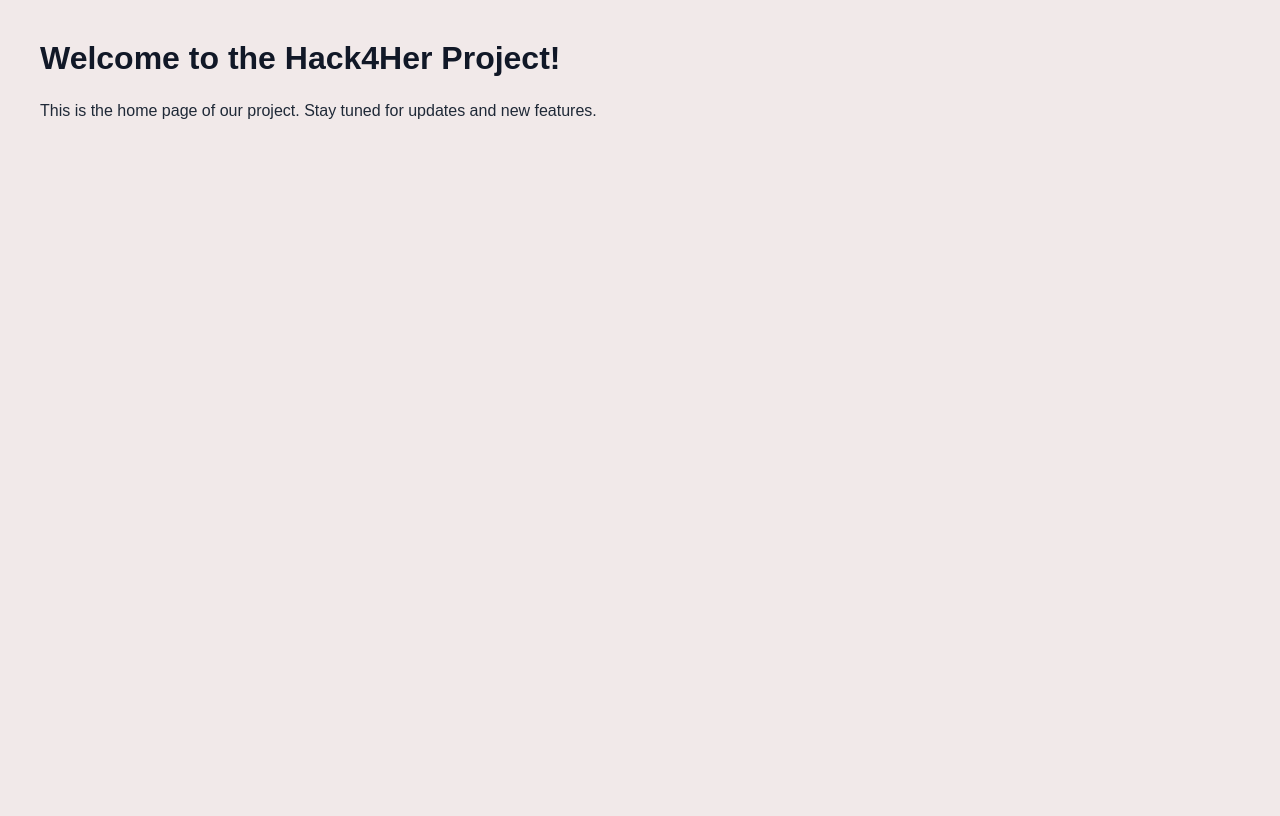
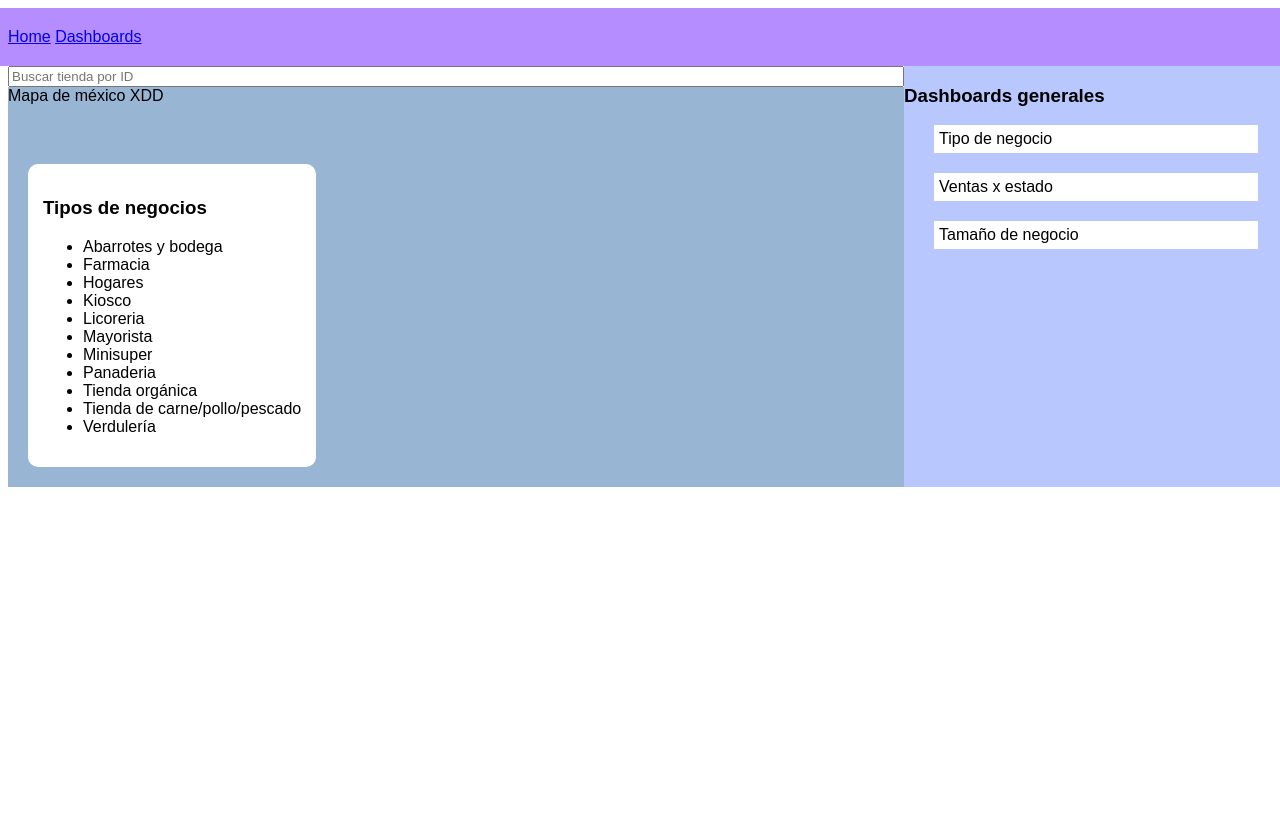
Before and after one commit to AnaLucia-cs/Hack4Her, a Flask app: page / in a window 1280 px wide. Before the commit the page ends 119 px from the top, so only its background shows below. Run offline with Flask 3, Linux system fonts and the light colour scheme.

Commit message:
Estructura home

```diff
--- a/Proyecto/app.py
+++ b/Proyecto/app.py
@@ -1,8 +1,27 @@
 import os
-from flask import Flask, jsonify, render_template
+from flask import Flask, request,jsonify, render_template
 from pymongo import MongoClient
 
 app = Flask(__name__, static_folder='static')
+app.config['SEND_FILE_MAX_AGE_DEFAULT'] = 0
+
+
+@app.context_processor
+def override_url_for():
+  return dict(url_for=dated_url_for)
+
+
+def dated_url_for(endpoint, **values):
+  from flask import url_for
+  if endpoint == 'static':
+    filename = values.get('filename')
+    if filename:
+      path = os.path.join(app.root_path, 'static', filename)
+      try:
+        values['v'] = int(os.path.getmtime(path))
+      except OSError:
+        values['v'] = int(os.path.getmtime(app.root_path))
+  return url_for(endpoint, **values)
 
 mongodb_uri = os.getenv('MONGODB_URI') or os.getenv('MONGODB_ATLAS_URI')
 mongo_client = MongoClient(mongodb_uri, serverSelectionTimeoutMS=3000) if mongodb_uri else None
@@ -16,5 +35,10 @@ def hello():
 def index():
   return render_template("home.html")
 
+@app.route('/dashboards')
+@app.route('/Dashboards')
+def dashboard():
+  return render_template("dashboards.html")
+
 if __name__ == '__main__':
     app.run(host='127.0.0.1', port=5000, debug=True)
--- a/Proyecto/static/css/styles.css
+++ b/Proyecto/static/css/styles.css
@@ -1,8 +1,53 @@
 body {
+  width: 100%;
+  height: 100vh;
   font-family: Arial, sans-serif;
-  margin: 40px;
-  background: #f1e9e9;
-  color: #1f2937;
+  background: #ffffff !important;
+  color: #000000;
+}
+
+nav{
+  width:100%;
+  height: fit-content;
+  align-self: flex-start;
+  background-color: rgb(182, 141, 254);
+  padding: 20px;
+  margin-left: -20px;
+}
+
+.main-content{
+  display: flex;
+  flex-direction: row;
+  width: 100%;
+}
+
+.mapa{
+    display: flex;
+    flex-direction: column;
+    width: 70%;
+    position: relative;
+
+}
+
+
+#mexico{
+  width: 100%;
+  height: 400px;
+  background-color: rgb(153, 181, 212);
+  position: relative;
+}
+
+#mexico input{
+  position: absolute;
+  top: 15px;
+  right: 15px;
+  z-index: 1000;
+  background-color: white;
+}
+
+.side-content{
+  width: 30%;
+  background-color: rgb(185, 199, 255);
 }
 
 h1 {
@@ -13,3 +58,22 @@ p {
   max-width: 640px;
   line-height: 1.6;
 }
+
+.leyenda{
+  position:absolute;
+  bottom:20px;
+  left:20px;
+  background:white;
+  padding:15px;
+  border-radius:10px;
+}
+
+.grafico{
+  background-color: white;
+  margin-top: 10px;
+  margin-bottom: 20px;
+  margin-left: 30px;
+  margin-right: 30px;
+  padding:5px;
+
+}
--- a/Proyecto/templates/home.html
+++ b/Proyecto/templates/home.html
@@ -5,7 +5,81 @@
   <link rel="stylesheet" href="{{ url_for('static', filename='css/styles.css') }}">
 </head>
 <body>
-    <h1>Welcome to the Hack4Her Project!</h1>
-    <p>This is the home page of our project. Stay tuned for updates and new features.</p>
+    <nav>
+        <a href="/">Home</a>
+        <a href="/dashboards">Dashboards</a>
+    </nav>
+
+    <div class="container">
+    <div class="main-content">
+
+        <div class="mapa">
+            <input type="text" id="id_negocio" name="id_negocio" placeholder="Buscar tienda por ID">
+                <div id="mexico">Mapa de méxico XDD
+                <div class="leyenda">
+                    <h3>Tipos de negocios</h3>
+                    <ul>
+                        <li>
+                            <div id="abarrotes" class="icono"></div>
+                            <span>Abarrotes y bodega</span>
+                        </li>
+
+                        <li>
+                            <div id="farmacia" class="icono"></div>
+                            <span>Farmacia</span>
+                        </li>
+
+                        <li>
+                            <div id="hogares" class="icono"></div>
+                            <span>Hogares</span>
+                        </li>
+
+                        <li>
+                            <div id="kiosco" class="icono"></div>
+                            <span>Kiosco</span>
+                        </li>
+                        <li>
+                            <div id="licoreria" class="icono"></div>
+                            <span>Licoreria</span>
+                        </li>
+                        <li>
+                            <div id="mayorista" class="icono"></div>
+                            <span>Mayorista</span>
+                        </li>
+                        <li>
+                            <div id="minisuper" class="icono"></div>
+                            <span>Minisuper</span>
+                        </li>
+                        <li>
+                            <div id="panaderia" class="icono"></div>
+                            <span>Panaderia</span>
+                        </li>
+                        <li>
+                            <div id="tienda_organica" class="icono"></div>
+                            <span>Tienda orgánica</span>
+                        </li>
+                        <li>
+                            <div id="tienda_carne_pollo_pescado" class="icono"></div>
+                            <span>Tienda de carne/pollo/pescado</span>
+                        </li>
+                        <li>
+                            <div id="verduleria" class="icono"></div>
+                            <span>Verdulería</span>
+                        </li>
+                    </ul>
+                </div>
+                </div>
+        </div>
+
+        <div class="side-content">
+            <h3>Dashboards generales</h3>
+            <div class="grafico negocio"> Tipo de negocio </div>
+            <div class="grafico estado"> Ventas x estado </div>
+            <div class="grafico tamaño"> Tamaño de negocio </div>
+
+        </div>
+
+    </div>
+    </div>
 </body>
 </html>
--- a/Proyecto/templates/static/styles.css
+++ /dev/null
@@ -1,6 +0,0 @@
-body{
-    font-family: Arial, sans-serif;
-    background-color: rgb(126, 126, 192);
-    margin: 0;
-    padding: 20px;
-}
```
Also changed, not shown: Proyecto/static/css/stylesDash.css (added, +8 -0 lines), Proyecto/templates/dashboards.html (added, +18 -0 lines), Proyecto/tests/check_css_version.py (added, +17 -0 lines).
